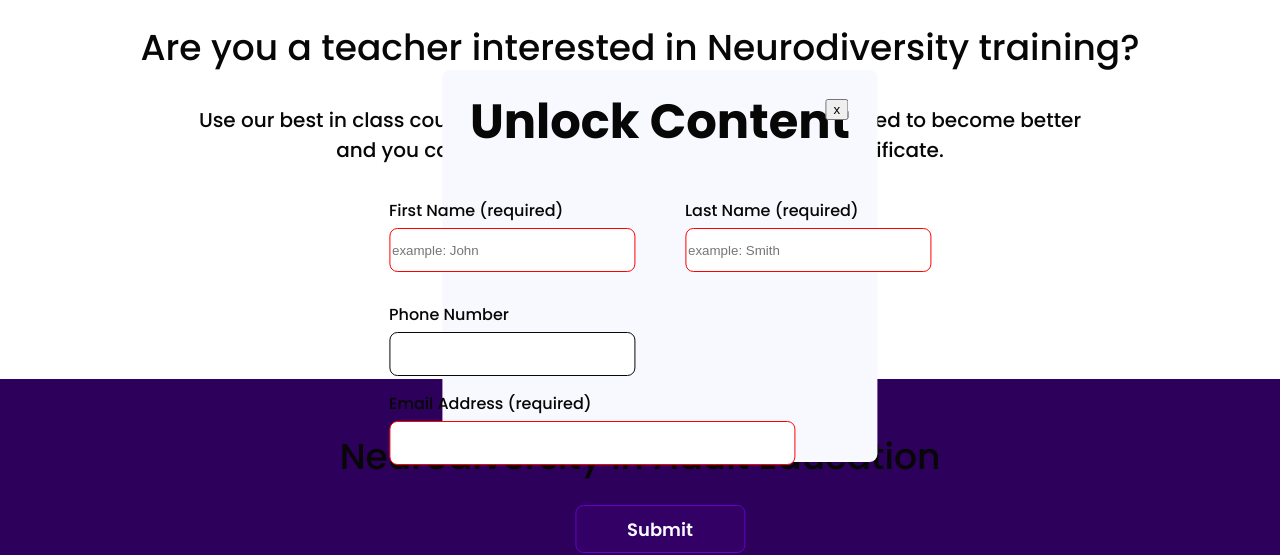
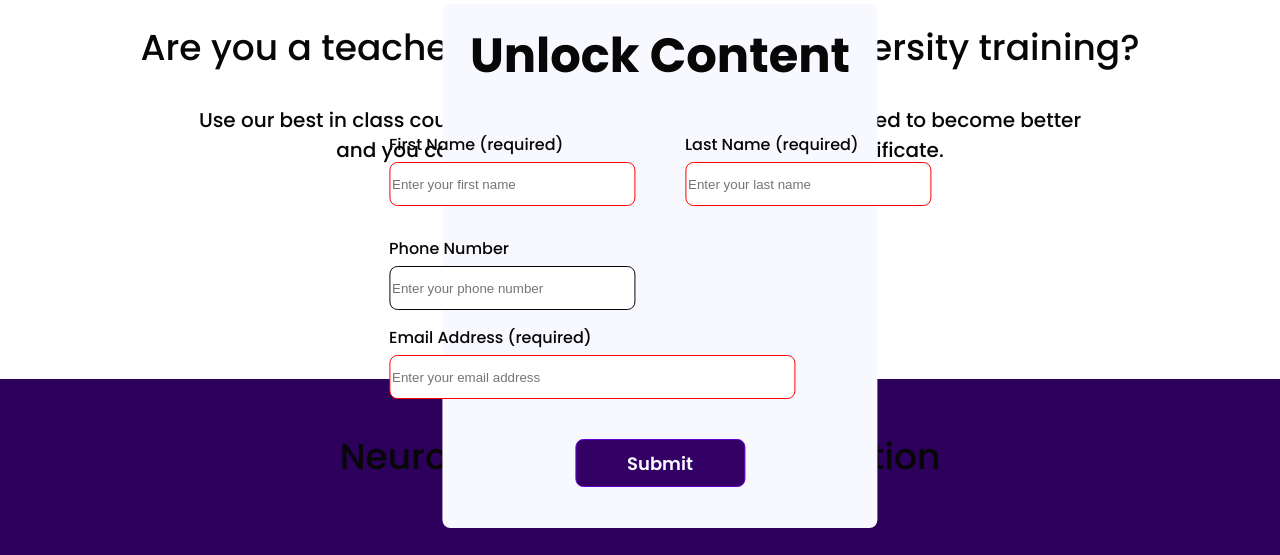
Before and after one commit to shademel/neurostudy-portal, a Next.js app: page / in a window 1280 px wide. Both pictures are taken after a click on the button "Access courses". Shown: the part 721-1276 px from the top of the page. Built offline with nearby package versions, Linux system fonts and the light colour scheme.

Commit message:
remove resize function, X button, add placeholder

```diff
--- a/src/app/components/popupSignup/PopUp.tsx
+++ b/src/app/components/popupSignup/PopUp.tsx
@@ -1,47 +1,38 @@
-import React, { useState, useEffect } from 'react';
+import React, { useState, useEffect, useRef } from 'react';
 import Typography, { TypographyVariant } from '../typography/Typography';
 import styles from './popup.module.css';
 import TextBox, { TextboxVariant } from '../textbox/Textbox';
 import ActionButton from '../buttons/ActionButton';
 
 const PopUp: React.FC<{ onClose: () => void }> = ({ onClose }) => {
-  const [emailTextboxVariant, setEmailTextboxVariant] = useState(
-    TextboxVariant.LONGER
-  );
-
-  useEffect(() => {
-    const handleResize = () => {
-      setEmailTextboxVariant(
-        window.innerWidth <= 800
-          ? TextboxVariant.REGULAR
-          : TextboxVariant.LONGER
-      );
-    };
-
-    handleResize();
-
-    window.addEventListener('resize', handleResize);
-  }, []);
   const handleSubmit = () => {
-    //??????
     console.log('Thank you for your request, we will get back to you soon');
-
     onClose();
   };
-  const handleClose = () => {
-    onClose();
-  };
+
   const [firstName, setFirstName] = useState('');
   const [lastName, setLastName] = useState('');
   const [phoneNumber, setPhoneNumber] = useState('');
   const [email, setEmail] = useState('');
 
+  const popupRef = useRef<HTMLFormElement | null>(null);
+
+  const handleClickOutside = (event: MouseEvent) => {
+    if (popupRef.current && !popupRef.current.contains(event.target as Node)) {
+      onClose();
+    }
+  };
+
+  useEffect(() => {
+    document.addEventListener('mousedown', handleClickOutside);
+
+    return () => {
+      document.removeEventListener('mousedown', handleClickOutside);
+    };
+  }, [onClose, popupRef]);
+
   return (
-    <form className={styles.container}>
-      <button className={styles.closeButton} onClick={() => handleClose()}>
-        {' '}
-        x
-      </button>
+    <form ref={popupRef} className={styles.container}>
       <div className={styles.header}>
         <Typography variant={TypographyVariant.H1}>Unlock Content</Typography>
       </div>
@@ -52,9 +43,9 @@ const PopUp: React.FC<{ onClose: () => void }> = ({ onClose }) => {
               name={'firstName'}
               label={'First Name (required)'}
               type={'text'}
-              value={''}
+              value={firstName}
               required={true}
-              placeholder={'example: John'}
+              placeholder={'Enter your first name'}
               onChange={(e) => setFirstName(e.target.value)}
             ></TextBox>
           </div>
@@ -63,9 +54,9 @@ const PopUp: React.FC<{ onClose: () => void }> = ({ onClose }) => {
               name={'lastName'}
               label={'Last Name (required)'}
               type={'text'}
-              value={''}
+              value={lastName}
               required={true}
-              placeholder={'example: Smith'}
+              placeholder={'Enter your last name'}
               onChange={(e) => setLastName(e.target.value)}
             ></TextBox>
           </div>
@@ -75,21 +66,21 @@ const PopUp: React.FC<{ onClose: () => void }> = ({ onClose }) => {
             name={'phoneNumber'}
             label={'Phone Number'}
             type={'text'}
-            value={''}
+            value={phoneNumber}
             required={false}
-            placeholder={''}
+            placeholder={'Enter your phone number'}
             onChange={(e) => setPhoneNumber(e.target.value)}
           ></TextBox>
         </div>
         <div className={styles.textArea}>
           <TextBox
-            variant={emailTextboxVariant}
+            variant={TextboxVariant.LONGER}
             name={'email'}
             label={'Email Address (required)'}
             type={'email'}
-            value={''}
+            value={email}
             required={true}
-            placeholder={''}
+            placeholder={'Enter your email address'}
             onChange={(e) => setEmail(e.target.value)}
           ></TextBox>
         </div>
--- a/src/app/components/popupSignup/popup.module.css
+++ b/src/app/components/popupSignup/popup.module.css
@@ -5,7 +5,6 @@
     left: 50%;
     transform: translate(-50%, -50%);
     width: 30vw;
-    height: 45vh;
     background-color: var(--GhostWhite);
     padding: 2vh 2vw;
     border-radius: 8px;
@@ -63,7 +62,10 @@
         top: 50vh;
         left: 45vw;
       }
-
+    .textArea input {
+       width:50vw;
+       height: 6vh;
+    }
 
       .name {
         display: flex;
```
